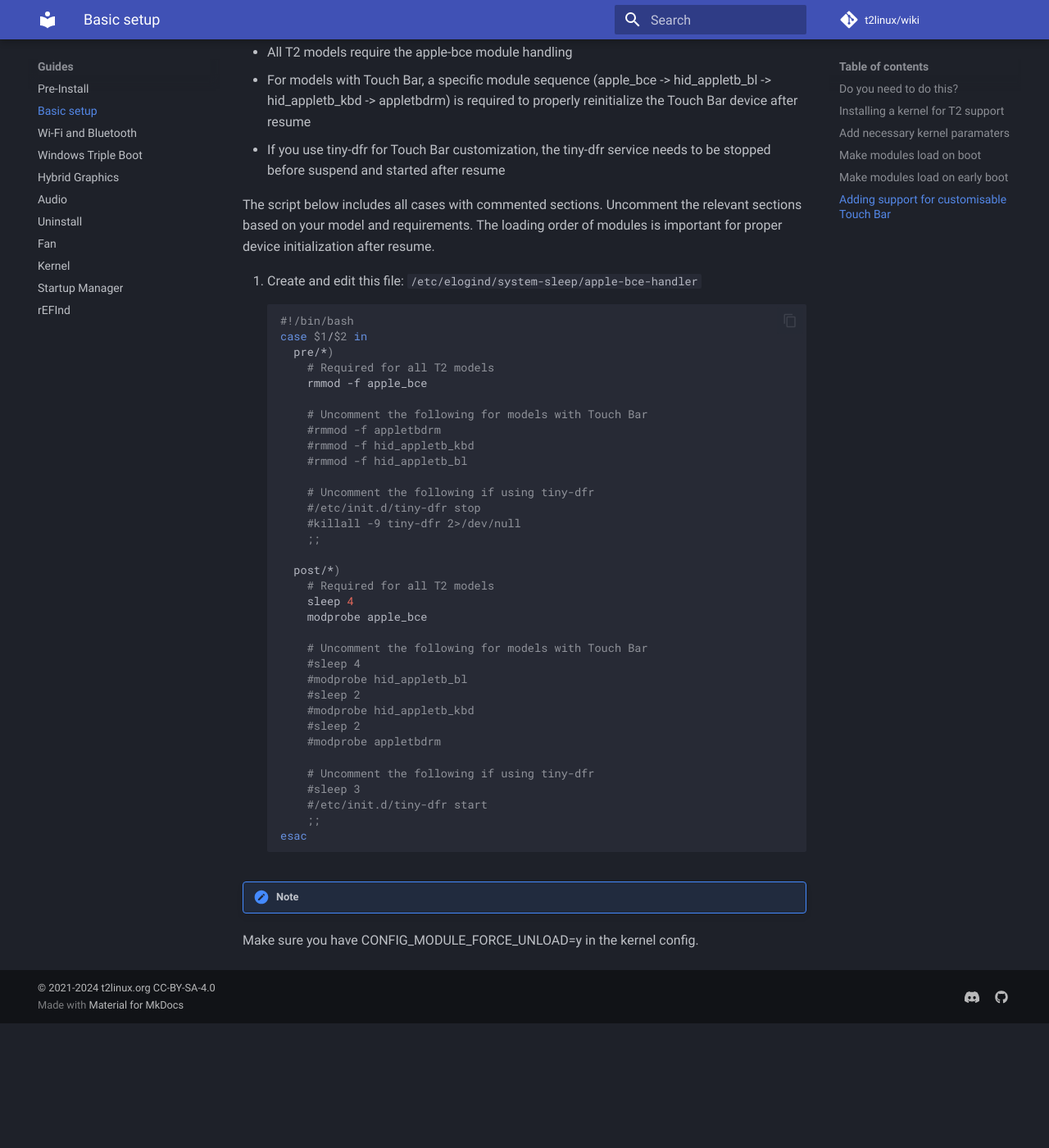
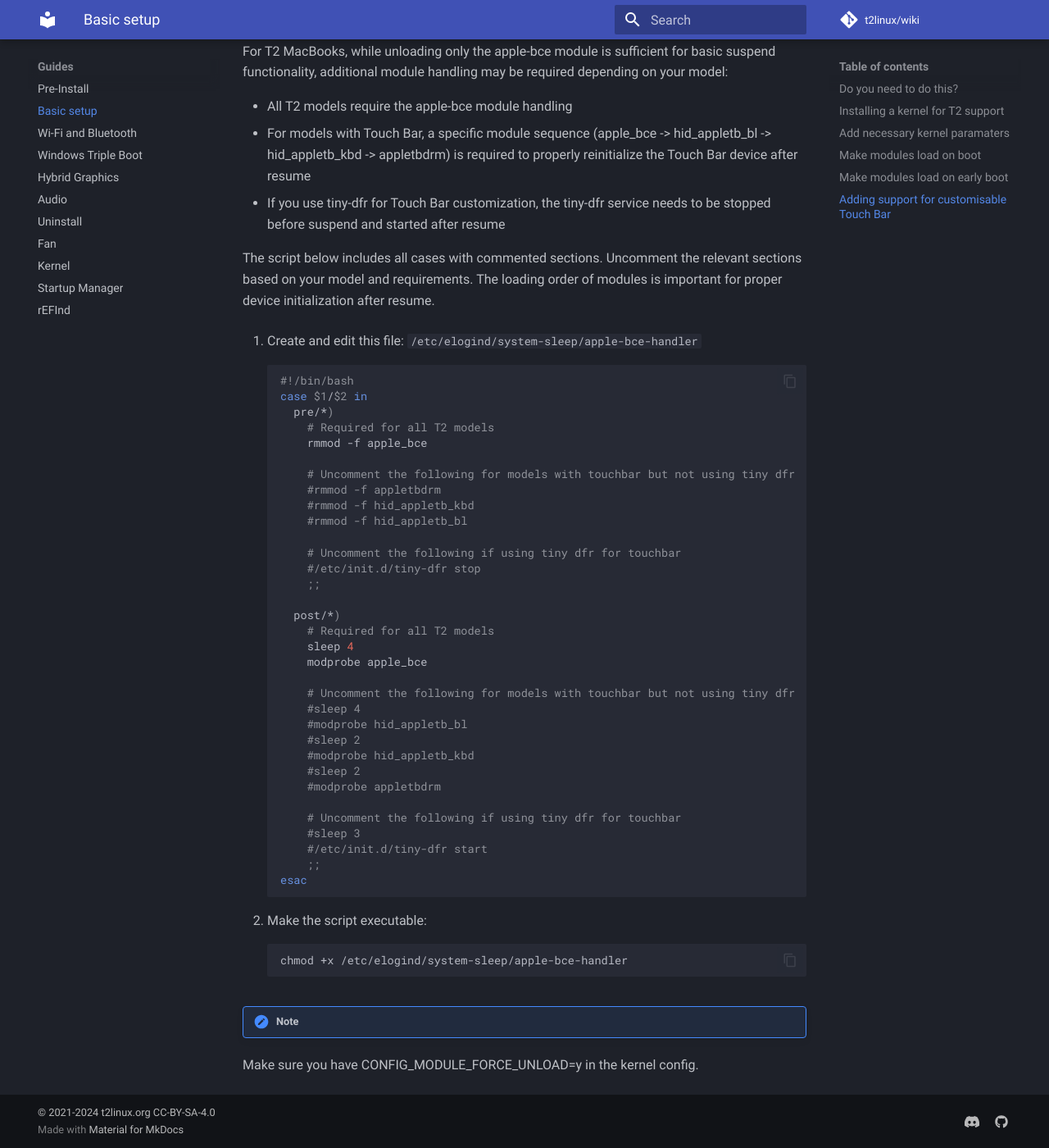
Before and after one commit to t2linux/wiki, an MkDocs documentation site: the page built from docs/guides/postinstall.md, in a window 1280 px wide and 1400 px high, scrolled down 5631 px. Shown: the whole window at 82% size. Built offline with MkDocs 1.6.1 and Material for MkDocs 9.7.7, drawn with Linux system fonts in a browser that asks for light colours; comment, search, counter and statistics services are not loaded; before the commit the page ends 6879 px from its top, so only the background shows below that; some of the changed text lies outside the part shown.

Commit message:
Fix spacing and indentation and update comments

````diff
--- a/docs/guides/postinstall.md
+++ b/docs/guides/postinstall.md
@@ -145,6 +145,7 @@ Please note that this internal ethernet interface is required for various servic
 # Suspend Workaround
 
 ### Arch based distros
+
 S3 suspend has been broken since macOS Sonoma, it has never been fixed, but this workaround will make deep suspend work. Currently this workaround works only on Arch based distros.
 
 1. Create and edit this file: `/etc/systemd/system/suspend-fix-t2.service`
@@ -194,11 +195,13 @@ S3 suspend has been broken since macOS Sonoma, it has never been fixed, but this
 S3 suspend has been broken since macOS Sonoma, it has never been fixed, but this workaround will make deep suspend work on Gentoo Linux using OpenRC and elogind.
 
 Prerequisites:
+
 1. Make sure elogind is installed and running:
-    ```bash
-    rc-update add elogind boot
-    rc-service elogind start
-    ```
+
+     ```bash
+     rc-update add elogind boot
+     rc-service elogind start
+     ```
 
 For T2 MacBooks, while unloading only the apple-bce module is sufficient for basic suspend functionality, additional module handling may be required depending on your model:
 
@@ -209,42 +212,48 @@ For T2 MacBooks, while unloading only the apple-bce module is sufficient for bas
 The script below includes all cases with commented sections. Uncomment the relevant sections based on your model and requirements. The loading order of modules is important for proper device initialization after resume.
 
 1. Create and edit this file: `/etc/elogind/system-sleep/apple-bce-handler`
-    ```bash
-    #!/bin/bash
-    case $1/$2 in
-      pre/*)
-        # Required for all T2 models
-        rmmod -f apple_bce
 
-        # Uncomment the following for models with Touch Bar
-        #rmmod -f appletbdrm
-        #rmmod -f hid_appletb_kbd
-        #rmmod -f hid_appletb_bl
+     ```bash
+     #!/bin/bash
+     case $1/$2 in
+       pre/*)
+         # Required for all T2 models
+         rmmod -f apple_bce
 
-        # Uncomment the following if using tiny-dfr
-        #/etc/init.d/tiny-dfr stop
-        #killall -9 tiny-dfr 2>/dev/null
-        ;;
+         # Uncomment the following for models with touchbar but not using tiny dfr
+         #rmmod -f appletbdrm
+         #rmmod -f hid_appletb_kbd
+         #rmmod -f hid_appletb_bl
 
-      post/*)
-        # Required for all T2 models
-        sleep 4
-        modprobe apple_bce
+         # Uncomment the following if using tiny dfr for touchbar
+         #/etc/init.d/tiny-dfr stop
+         ;;
 
-        # Uncomment the following for models with Touch Bar
-        #sleep 4
-        #modprobe hid_appletb_bl
-        #sleep 2
-        #modprobe hid_appletb_kbd
-        #sleep 2
-        #modprobe appletbdrm
+       post/*)
+         # Required for all T2 models
+         sleep 4
+         modprobe apple_bce
 
-        # Uncomment the following if using tiny-dfr
-        #sleep 3
-        #/etc/init.d/tiny-dfr start
-        ;;
-    esac
-    ```
+         # Uncomment the following for models with touchbar but not using tiny dfr
+         #sleep 4
+         #modprobe hid_appletb_bl
+         #sleep 2
+         #modprobe hid_appletb_kbd
+         #sleep 2
+         #modprobe appletbdrm
+
+         # Uncomment the following if using tiny dfr for touchbar
+         #sleep 3
+         #/etc/init.d/tiny-dfr start
+         ;;
+     esac
+     ```
+
+2. Make the script executable:
+
+     ```bash
+     chmod +x /etc/elogind/system-sleep/apple-bce-handler
+     ```
 
 !!! note
    Make sure you have CONFIG_MODULE_FORCE_UNLOAD=y in the kernel config.
````
